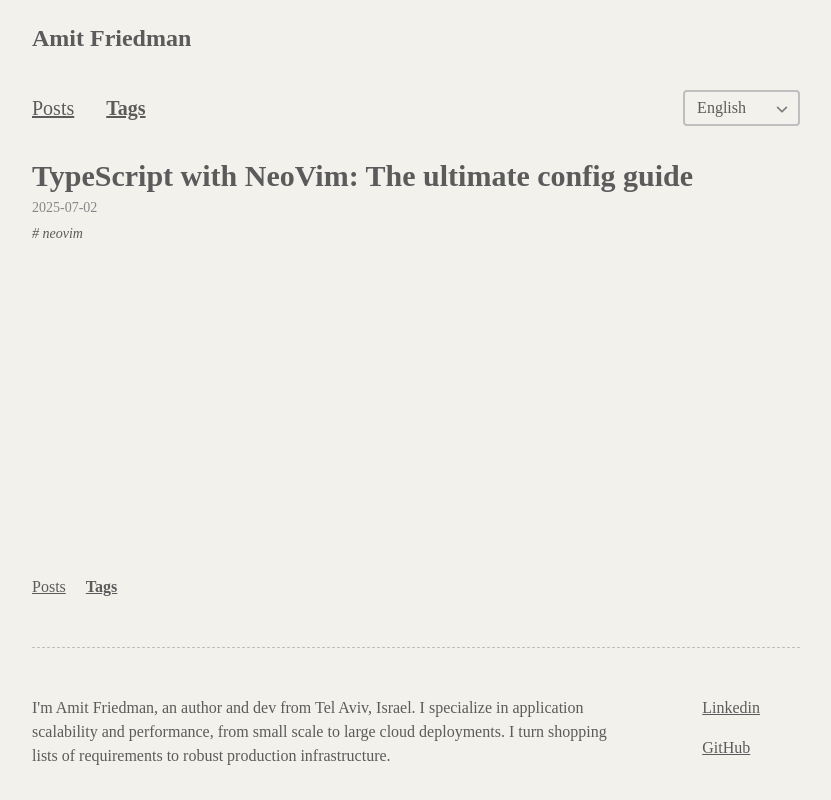
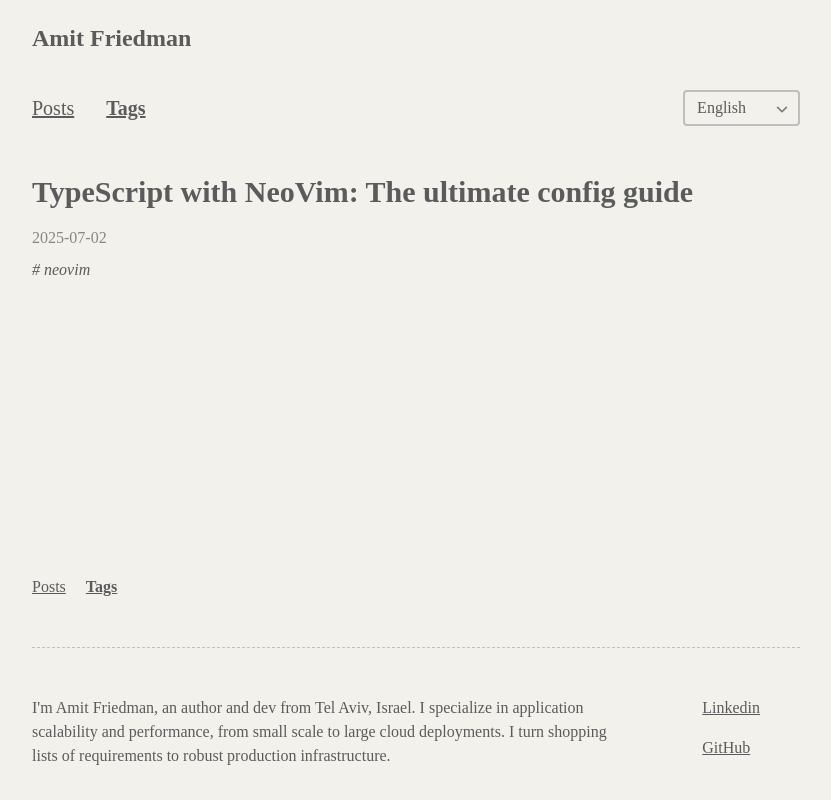
Before and after one commit to linuxdweller/Blog, an Astro site: page /en/tags/neovim in a window 1280 px wide. Shown: the whole page, without its empty margins (224-1055 px from the left). Built offline with nearby package versions, Linux system fonts and the light colour scheme; Astro itself is replaced by a stand-in of ours.

Commit message:
Fix posts list margins

```diff
--- a/src/components/postsList/PostList.tsx
+++ b/src/components/postsList/PostList.tsx
@@ -13,7 +13,7 @@ interface Props {
 
 const PostList = ({ posts, locale }: Props) => {
   return (
-    <div className="mt-[32px]">
+    <div className="mt-[48px]">
       {posts.map((page) => {
         return (
           <a
@@ -21,11 +21,11 @@ const PostList = ({ posts, locale }: Props) => {
             href={getRelativeLocaleUrl(locale, `/posts/${page.slug}`)}
           >
             <div className="mb-[42px]">
-              <div className="text-fg-400 font-extrabold text-3xl mb-1">
+              <div className="text-fg-400 font-extrabold text-3xl mb-4">
                 {page.title}
               </div>
-              <div className="text-fg-200 text-sm mb-[6px]">{page.date}</div>
-              <div className="italic text-sm"># {page.tagDisplayName}</div>
+              <div className="text-fg-200 mb-2">{page.date}</div>
+              <div className="italic"># {page.tagDisplayName}</div>
             </div>
           </a>
         );
```
